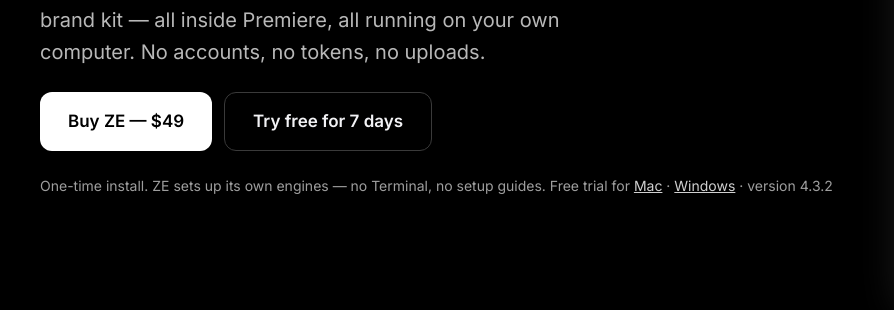
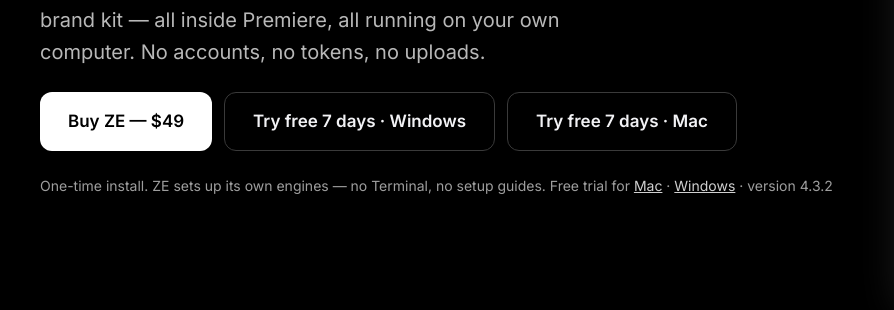
Before and after one commit to metwallyjr98/ze-releases, a plain HTML site: page index.html in a window 1280 px wide. Shown: the part 626-936 px from the top of the page, 0-894 px from the left. Drawn offline with Linux system fonts and the light colour scheme.

Commit message:
Landing page: separate free-trial buttons for Windows and Mac

```diff
--- a/index.html
+++ b/index.html
@@ -41,7 +41,8 @@ a{color:#ffffff}a:hover{color:#ffffff}
 <p style="margin: 0; font-size: 20px; color: #b8b8b8; max-width: 560px">Captions in Arabic and English, AI cuts, face &amp; body tracking, 3D carousels, live liquid glass, music and your brand kit — all inside Premiere, all running on your own computer. No accounts, no tokens, no uploads.</p>
 <div style="display: flex; flex-wrap: wrap; gap: 12px">
 <a class="neon" href="https://buy.polar.sh/polar_cl_TaXX3rIPOMjnwWoxObw8fTaTSWsuz1yIIVQ3T26ANhV" style="background: #ffffff; color: #000000; text-decoration: none; font-weight: 600; font-size: 17px; padding: 15px 28px; border-radius: 12px; min-height: 52px; box-sizing: border-box; display: inline-flex; align-items: center">Buy ZE — $49</a>
-<a class="neon" href="https://github.com/metwallyjr98/ze-releases/releases/download/v4.3.2/ZE-4.3.2-Mac.zip" style="border: 1px solid #3a3a3a; color: #f2f2f5; text-decoration: none; font-weight: 600; font-size: 17px; padding: 15px 28px; border-radius: 12px; min-height: 52px; box-sizing: border-box; display: inline-flex; align-items: center">Try free for 7 days</a>
+<a class="neon" href="https://github.com/metwallyjr98/ze-releases/releases/download/v4.3.2/ZE-4.3.2-Windows.zip" style="border: 1px solid #3a3a3a; color: #f2f2f5; text-decoration: none; font-weight: 600; font-size: 17px; padding: 15px 28px; border-radius: 12px; min-height: 52px; box-sizing: border-box; display: inline-flex; align-items: center">Try free 7 days · Windows</a>
+<a class="neon" href="https://github.com/metwallyjr98/ze-releases/releases/download/v4.3.2/ZE-4.3.2-Mac.zip" style="border: 1px solid #3a3a3a; color: #f2f2f5; text-decoration: none; font-weight: 600; font-size: 17px; padding: 15px 28px; border-radius: 12px; min-height: 52px; box-sizing: border-box; display: inline-flex; align-items: center">Try free 7 days · Mac</a>
 </div>
 <p style="margin: 0; font-size: 14px; color: #9e9e9e">One-time install. ZE sets up its own engines — no Terminal, no setup guides. Free trial for <a class="glow" href="https://github.com/metwallyjr98/ze-releases/releases/download/v4.3.2/ZE-4.3.2-Mac.zip" style="color: #d0d0d0">Mac</a> · <a class="glow" href="https://github.com/metwallyjr98/ze-releases/releases/download/v4.3.2/ZE-4.3.2-Windows.zip" style="color: #d0d0d0">Windows</a> · version 4.3.2</p>
 </div>
```
